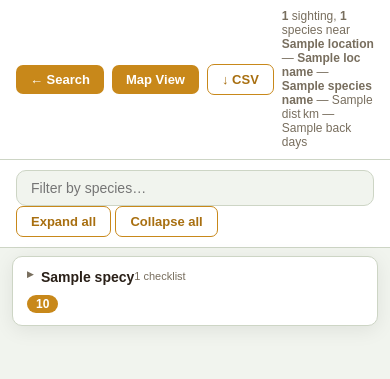
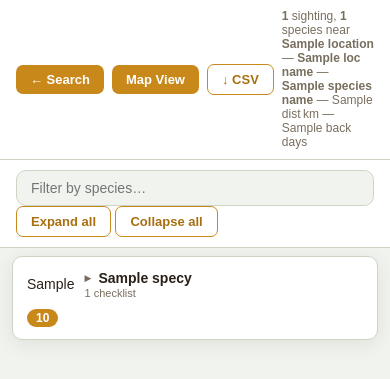
Before and after one commit to t-brunton-smith/bird-app, a Flask app: template templates/results.html in a window 390 px wide. Shown: the part 77-456 px from the top of the page. Run offline with Flask 2, Linux system fonts and the light colour scheme; the template is opened without the code that fills it: most values are stand-ins (such as "Sample title", 1, 10 or a date in 2020); parts of the project's set-up code (start-up, migrations or seed data) failed here and were passed over; some web fonts are replaced.

Commit message:
likelihood

```diff
--- a/templates/results.html
+++ b/templates/results.html
@@ -139,6 +139,11 @@
         .sightings-table th.sort-asc::after  { content: " ▲"; font-size: 10px; }
         .sightings-table th.sort-desc::after { content: " ▼"; font-size: 10px; }
 
+        /* ── Sparkline cell ── */
+        .species-cell { display: flex; align-items: center; gap: 10px; }
+        .species-info  { flex: 1; min-width: 0; }
+        .spark-wrap    { flex-shrink: 0; line-height: 0; }
+
         /* ── Species rows ── */
         .species-row {
             cursor: pointer;
@@ -248,11 +253,7 @@
             /* Species row → card */
             .species-row { display: block; }
             .species-row td { display: block; border: none; padding: 0; background: transparent; }
-            .species-row > td:first-child {
-                display: flex;
-                align-items: flex-start;
-                padding: 12px 14px 10px;
-            }
+            .species-row > td:first-child { padding: 12px 14px 10px; }
             .species-row > td:nth-child(2) { display: none; } /* hide Latest col; newest checklist shows date */
             .species-row > td:nth-child(3) {
                 display: flex;
@@ -262,7 +263,6 @@
                 font-size: 12px;
                 color: var(--muted);
             }
-            .species-row > td:nth-child(4) { display: none; }
 
             .species-row {
                 margin: 8px 12px 0;
@@ -291,7 +291,7 @@
             .ci-link  { width: auto; order: 4; margin-left: auto; }
 
             .species-list-count { padding-left: 0; margin-top: 1px; }
-            .spark-col { display: none; }
+            .spark-wrap svg { width: 60px; }
         }
 
         #loading-overlay {
@@ -355,7 +355,6 @@
         <th class="sortable" data-field="name" onclick="sortTable('name')">Species</th>
         <th class="sortable" data-field="date" onclick="sortTable('date')">Latest Seen</th>
         <th class="sortable sort-desc" data-field="count" onclick="sortTable('count')">Total Count</th>
-        <th class="spark-col" style="text-align:right; font-weight:normal; font-size:11px; color:var(--muted);">Activity</th>
     </tr>
     </thead>
     <tbody id="sightings-tbody" data-sort-field="count" data-sort-dir="desc">
@@ -368,8 +367,13 @@
         data-count="{{ species.total if species.total is not none else -1 }}"
         onclick="toggleSpecies(this)">
         <td>
-            <span class="expand-icon">&#9654;</span><a href="https://ebird.org/species/{{ species.species_code }}" target="_blank" class="species-link" onclick="event.stopPropagation()">{{ species.name }}</a>
-            <span class="species-list-count">{{ species.records|length }} checklist{{ 's' if species.records|length != 1 else '' }}</span>
+            <div class="species-cell">
+                <div class="spark-wrap">{{ species.spark_svg | safe }}</div>
+                <div class="species-info">
+                    <span class="expand-icon">&#9654;</span><a href="https://ebird.org/species/{{ species.species_code }}" target="_blank" class="species-link" onclick="event.stopPropagation()">{{ species.name }}</a>
+                    <span class="species-list-count">{{ species.records|length }} checklist{{ 's' if species.records|length != 1 else '' }}</span>
+                </div>
+            </div>
         </td>
         <td>{{ species.records[0].date }}</td>
         <td>
@@ -379,13 +383,10 @@
             <span class="count-badge unknown">—</span>
             {% endif %}
         </td>
-        <td class="spark-col" style="text-align:right; padding-right:10px; vertical-align:middle;">
-            {{ species.spark_svg | safe }}
-        </td>
     </tr>
     {% for record in species.records %}
     <tr class="checklist-row" data-idx="{{ sidx }}">
-        <td colspan="4">
+        <td colspan="3">
             <div class="checklist-item">
                 <span class="ci-loc">{{ record.loc_name }}</span>
                 <span class="ci-date">{{ record.date }}</span>
```
